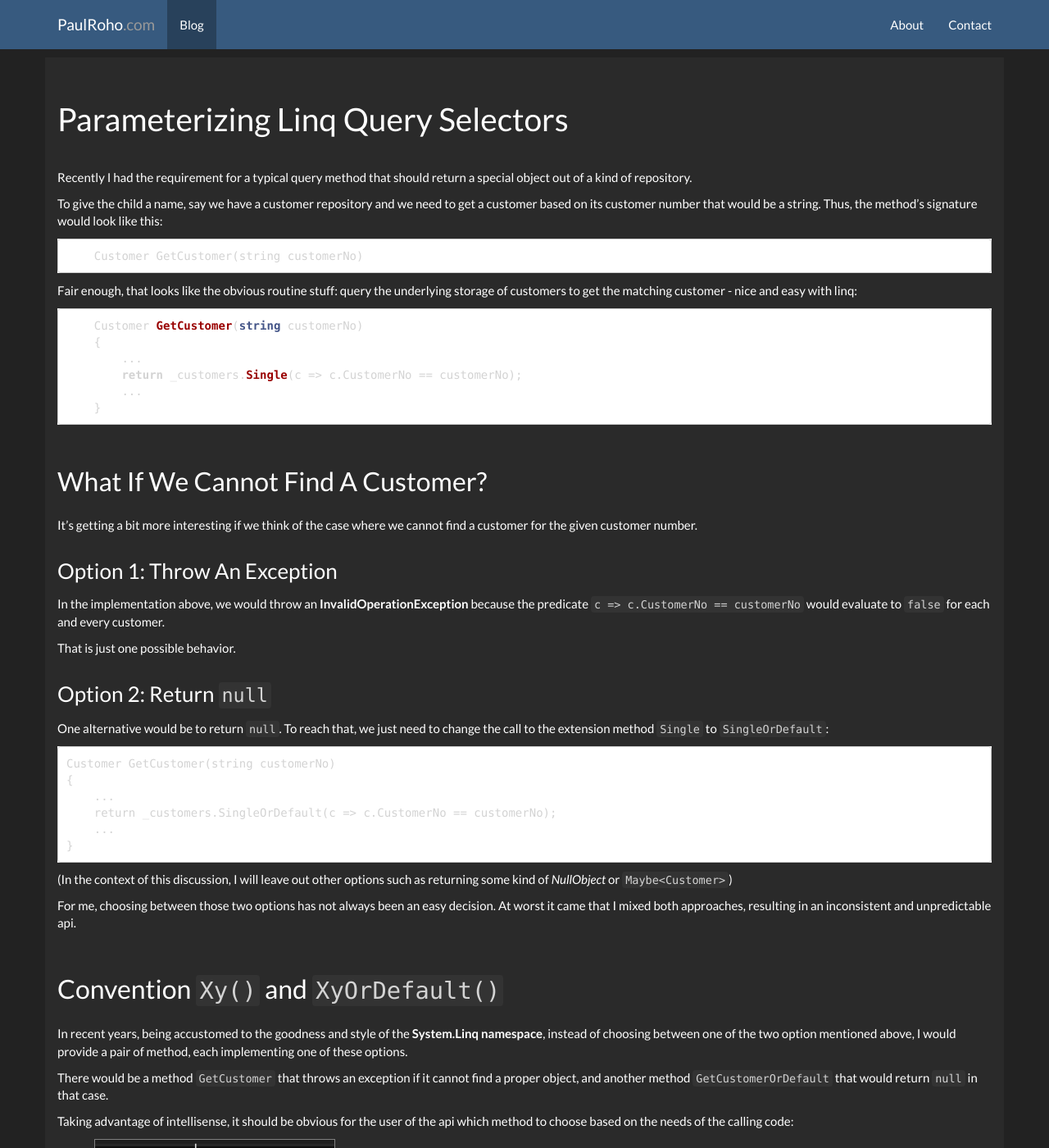
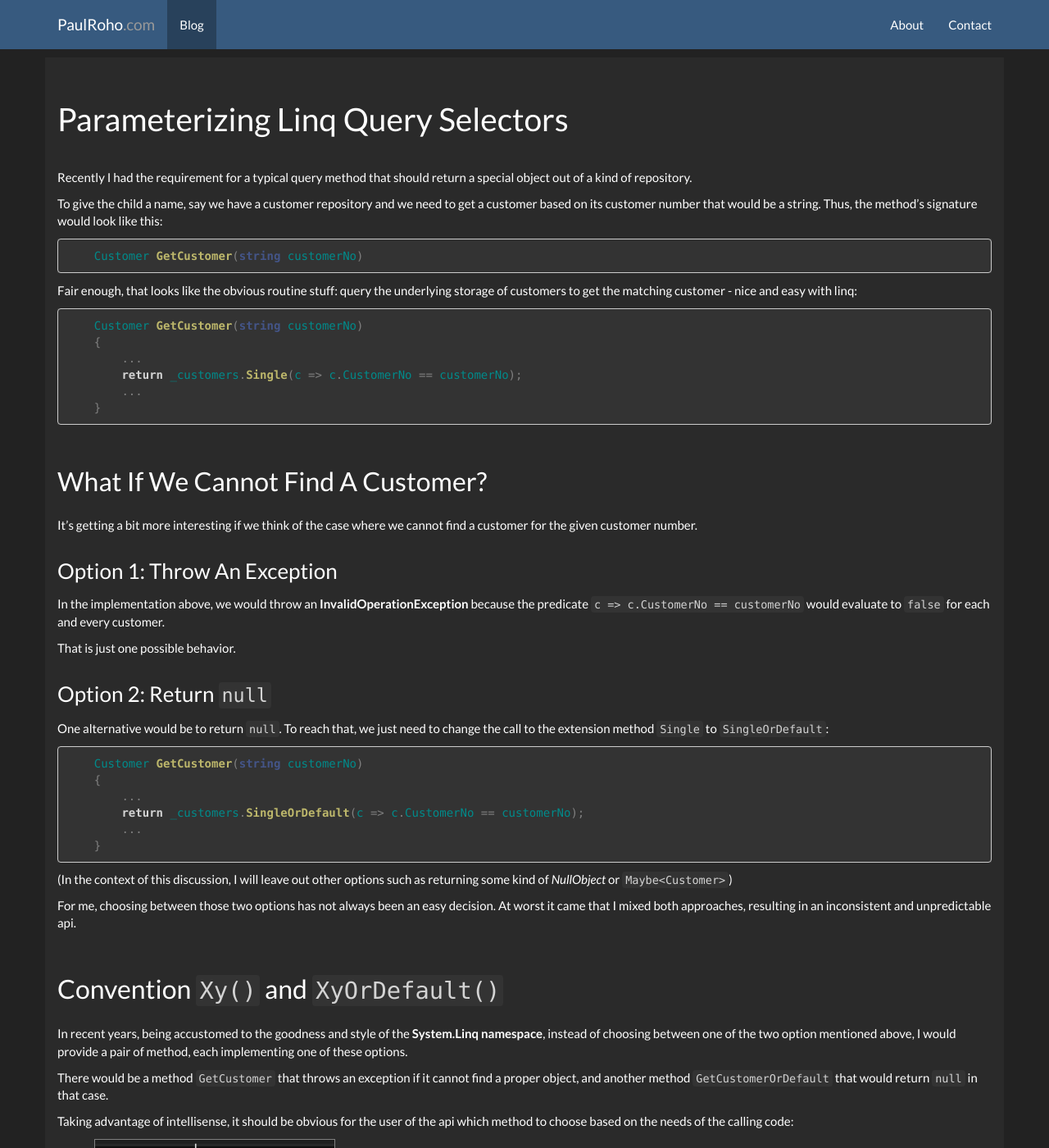
Before and after one commit to paulroho/paulroho.github.io, a Jekyll site: the page built from _posts/2014-06-28-Parameterizing-Linq-Query-Selectors.md, in a window 1280 px wide and 1400 px high. Shown: the whole window at 82% size. Built offline with Jekyll 4.4.1, drawn with Linux system fonts in a browser that asks for light colours; nearby versions of some CDN libraries; some of the changed text lies outside the part shown.

Commit message:
Added some missing css rules and adopted colors to fit to the dark scheme, fenced code blocks everywhere

````diff
--- a/_layouts/blog.html
+++ b/_layouts/blog.html
@@ -11,7 +11,7 @@
     <!--<link rel="stylesheet" href="//netdna.bootstrapcdn.com/bootstrap/3.1.1/css/bootstrap.min.css">
     <link rel="stylesheet" href="//netdna.bootstrapcdn.com/bootstrap/3.1.1/css/bootstrap-theme.min.css">-->
 	<link rel="stylesheet" href="/stylesheets/paulroho.css">
-	<link rel="stylesheet" href="/stylesheets/syntax.css">
+	<link rel="stylesheet" href="/stylesheets/syntax.dark.css">
 	<link href="/blog/atom-feed.xml" type="application/atom+xml" rel="alternate" title="Latest 10 posts (atom)" />
 
 	<link rel="apple-touch-icon" sizes="57x57" href="/apple-touch-icon-57x57.png?v=YAAvKJ9OXP">
--- a/_posts/2014-06-28-Parameterizing-Linq-Query-Selectors.md
+++ b/_posts/2014-06-28-Parameterizing-Linq-Query-Selectors.md
@@ -10,7 +10,7 @@ Recently I had the requirement for a typical query method that should return a s
 
 To give the child a name, say we have a customer repository and we need to get a customer based on its customer number that would be a string. Thus, the method's signature would look like this:
 
-```
+```csharp
     Customer GetCustomer(string customerNo)
 ```
 
@@ -39,12 +39,14 @@ That is just one possible behavior.
 ### Option 2: Return `null`
 One alternative would be to return `null`. To reach that, we just need to change the call to the extension method `Single` to `SingleOrDefault`:
 
+```csharp
     Customer GetCustomer(string customerNo)
     {
         ...
         return _customers.SingleOrDefault(c => c.CustomerNo == customerNo);
         ...
     }
+```
 
 (In the context of this discussion, I will leave out other options such as returning some kind of *NullObject* or `Maybe<Customer>`)
 
@@ -64,6 +66,7 @@ Taking advantage of intellisense, it should be obvious for the user of the api w
 
 Assuming that we are perfectly happy with a **InvalidOperationException** in the case of `GetCustomer`, we might end up with this pair of methods:
 
+```csharp
     Customer GetCustomer(string customerNo)
     {
         ...
@@ -77,6 +80,7 @@ Assuming that we are perfectly happy with a **InvalidOperationException** in the
         return _customers.SingleOrDefault(c => c.CustomerNo == customerNo);
         ...
     }
+```
 
 Looking at this sample we could consider this task done and move on.
 
@@ -84,6 +88,7 @@ Looking at this sample we could consider this task done and move on.
 
 But if we consider a more realistic situation, i.e. that the ellipses hides a considerable amount of cruft, such as context/session handling or logging ceremony, and that the predicate would not be that simple, the whole story could rather look like this:
 
+```csharp
     Customer GetCustomer(string customerNo)
     {
         using (var session = new SqlServerSession(_connectionString))
@@ -107,6 +112,7 @@ But if we consider a more realistic situation, i.e. that the ellipses hides a co
                                                     c.IsActive);
         }
     }
+```
 
 Now these two methods cry out loud **Copy/Paste Programming!!!**, and **Violating DRY!!!** so that we urgently need to do something about it.
 
@@ -116,6 +122,7 @@ Still assuming that we are perfectly fine with the behavior of those two methods
 
 One easy way would be to refactor this code like this:
 
+```csharp
     Customer GetCustomer(string customerNo)
     {
         return GetCustomers.Single(c => c.CustomerNo == customerNo &&
@@ -137,6 +144,7 @@ One easy way would be to refactor this code like this:
                               .Select(c => new ExternalCustomer(c));
         }
     }
+```
 
 In this example most of the cruft is kept in a single place. Unfortunately, we are still left with the duplicated predicate, provoking subtle bugs if the query logic has to be changed later on.
 
@@ -144,9 +152,11 @@ Wouldn't it be nice to pass in just the function, and leave all the logic in the
 
 We can do this using a `Func` parameter. This parameter has to repeat the signature of the methods `Single` and `SingleOrDefault`:
 
+```csharp
     // From System.Linq.Enumerable
 
     public static TSource Single<TSource>(this IEnumerable<TSource> source, Func<TSource, bool> predicate);
+```
 
 If we want to pass a delegate like this around, the delegate has to be of the following type:
 
@@ -163,6 +173,7 @@ The last type parameter `T` defines the return value of the delegate being of th
 
 Bringing that to life, we get the following code (again leaving out the awful things by now):
 
+```csharp
     Customer GetCustomer(string customerNo)
     {
         return GetCustomers((list, pred) => list.Single(pred));
@@ -179,6 +190,7 @@ Bringing that to life, we get the following code (again leaving out the awful th
         return selFunc(_customers, c => c.CustomerNo == customerNo);
         ...
     }
+```
 
 We now have gained that all the magic code and logic in its entirety is kept in method `GetCustomers`. The two callers just vary the distinctive parts.
 
@@ -192,6 +204,7 @@ As you might know - or your productivity addin such as ReSharper tells you from
 
 To analyze such a case, consider this example:
 
+```csharp
     class Foo
     {
         ...
@@ -203,9 +216,11 @@ To analyze such a case, consider this example:
         bool CanUse(Item item) { ... }
         ...
     }
+```
 
 Here we can get rid of the lambda syntax by just using the name of the method that is called in the lambda expression:
 
+```csharp
     class Foo
     {
         ...
@@ -217,6 +232,7 @@ Here we can get rid of the lambda syntax by just using the name of the method th
         bool CanUse(Item item) { ... }
         ...
     }
+```
 
 #### Why Our Case Looks Different
 
@@ -224,11 +240,15 @@ Back to our example, we do not directly have the opportunity for the short-hand
 
 Compare
 
+```csharp
         ... someList.Select(item => CanUse(item));
+```
 
 from the recent example to
 
+```csharp
         return GetCustomers((list, pred) => list.SingleOrDefault(pred));
+```
 
 from our original code.
 
@@ -238,20 +258,27 @@ No. At that point we just have to think one step further:
 
 The methods used with Linq such as `Single` or `SingleOrDefault` are brought to the scene in form of **extension methods** defined in the static class `System.Linq.Enumerable`. We can confirm this by going back to the declaration of the method `Single` as we have already seen above:
 
+```csharp
     // From System.Linq.Enumerable
 
     public static TSource Single<TSource>(this IEnumerable<TSource> source, Func<TSource, bool> predicate);
+```
 
 From this signature we see that the native call to `Single` could be
 
+```csharp
     ... = Enumerable.Single(list, predicate);
+```
 
 But the enhancement of the first parameter with the keyword `this` makes it an extension method, allowing for the familiar invocation with the syntax of a member method of the sequence:
 
+```csharp
     ... = list.Single(predicate);
+```
 
 Understanding that, we can inverse this thought process and write our methods `GetCustomer` and `GetCustomerOrDefault` like this:
 
+```csharp
     Customer GetCustomer(string customerNo)
     {
         return GetCustomers((list, pred) => Enumerable.Single(list, pred));
@@ -263,11 +290,13 @@ Understanding that, we can inverse this thought process and write our methods `G
     }
 
     ...
+```
 
 #### But That's Even More To Type!
 
 We now have the situation where we can use the nice short-hand syntax without the explicit lambda expression:
 
+```csharp
     Customer GetCustomer(string customerNo)
     {
         return GetCustomers(Enumerable.Single);
@@ -279,6 +308,7 @@ We now have the situation where we can use the nice short-hand syntax without th
     }
 
     ...
+```
 
 #### Now That's Neat!
 
--- a/stylesheets/syntax.css
+++ b/stylesheets/syntax.dark.css
@@ -1,9 +1,10 @@
-/* Source: https://raw.githubusercontent.com/mojombo/tpw/master/css/syntax.css */
-.highlight  { background: #ffffff; }
+/* Based on: https://raw.githubusercontent.com/mojombo/tpw/master/css/syntax.css */
+.highlight  { background: #333; }
 .highlight .c { color: #999988; font-style: italic } /* Comment */
 .highlight .err { color: #a61717; background-color: #e3d2d2 } /* Error */
 .highlight .k { font-weight: bold } /* Keyword */
 .highlight .o { font-weight: bold } /* Operator */
+.highlight .p { color: gray; } /* Punctuation */
 .highlight .cm { color: #999988; font-style: italic } /* Comment.Multiline */
 .highlight .cp { color: #999999; font-weight: bold } /* Comment.Preproc */
 .highlight .c1 { color: #999988; font-style: italic } /* Comment.Single */
@@ -27,13 +28,14 @@
 .highlight .kt { color: #445588; font-weight: bold } /* Keyword.Type */
 .highlight .m { color: #009999 } /* Literal.Number */
 .highlight .s { color: #d14 } /* Literal.String */
+.highlight .n { color: darkcyan; } /* Name */
 .highlight .na { color: #008080 } /* Name.Attribute */
 .highlight .nb { color: #0086B3 } /* Name.Builtin */
 .highlight .nc { color: #445588; font-weight: bold } /* Name.Class */
 .highlight .no { color: #008080 } /* Name.Constant */
 .highlight .ni { color: #800080 } /* Name.Entity */
 .highlight .ne { color: #990000; font-weight: bold } /* Name.Exception */
-.highlight .nf { color: #990000; font-weight: bold } /* Name.Function */
+.highlight .nf { color: darkkhaki; font-weight: bold } /* Name.Function */
 .highlight .nn { color: #555555 } /* Name.Namespace */
 .highlight .nt { color: #000080 } /* Name.Tag */
 .highlight .nv { color: #008080 } /* Name.Variable */
````
